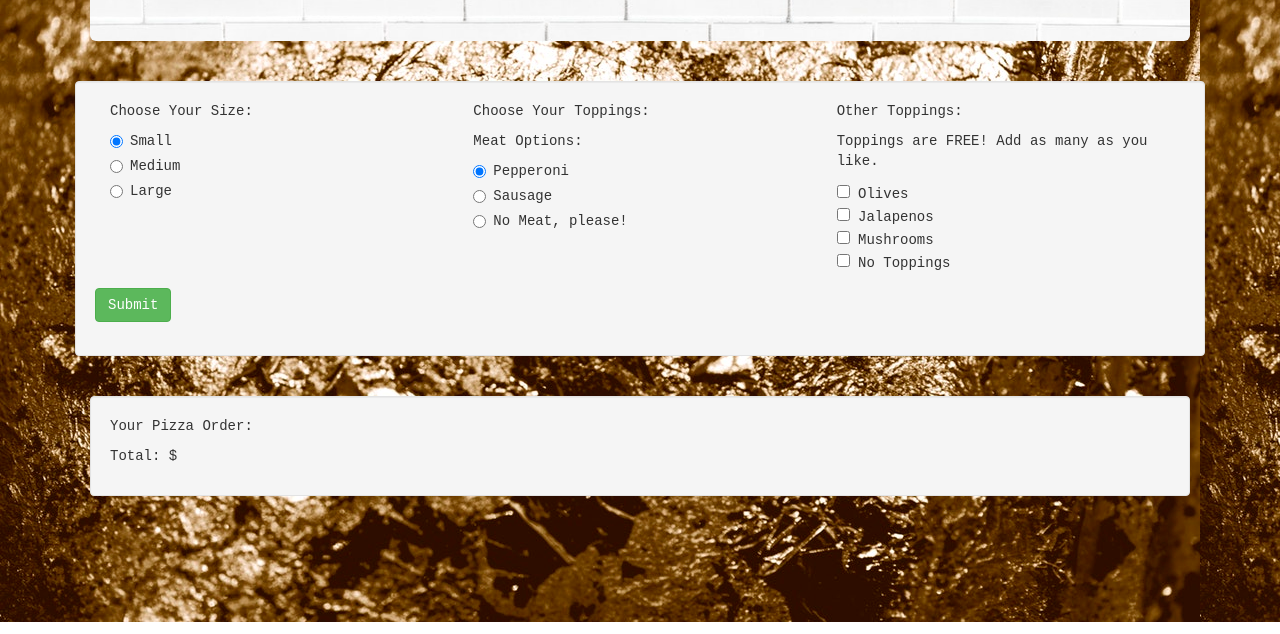
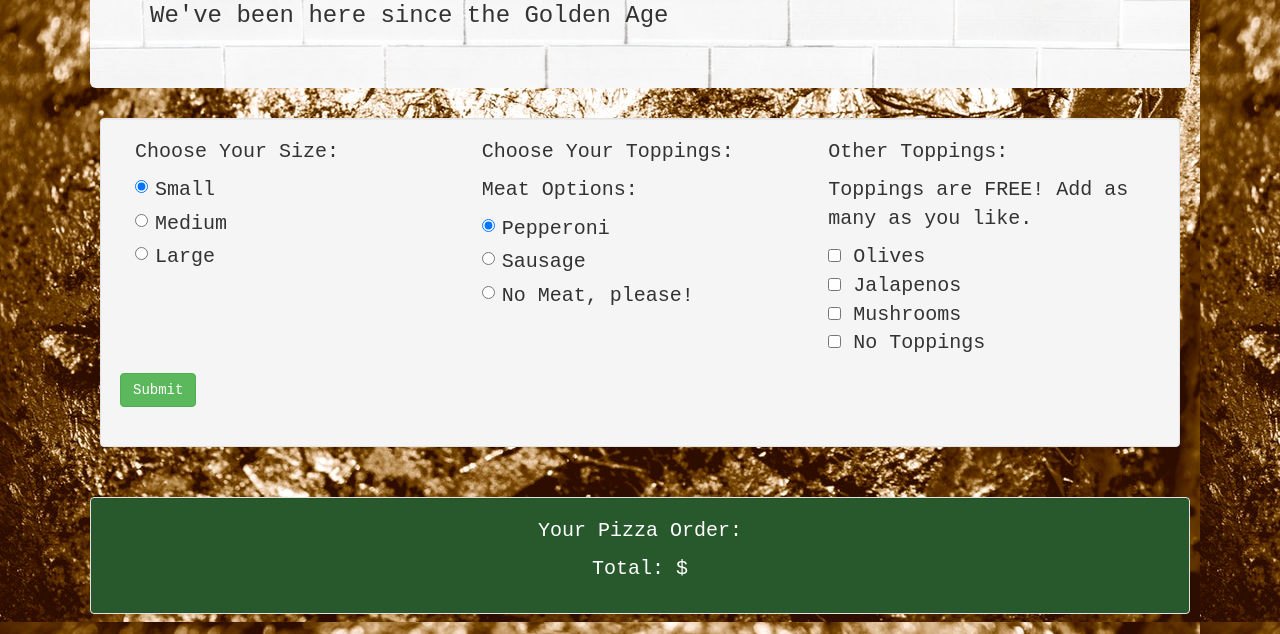
Before and after one commit to jaki-w/pizza-parlour, a plain HTML site: page index.html in a window 1280 px wide. Shown: the part 178-812 px from the top of the page. Drawn offline with Linux system fonts and the light colour scheme.

Commit message:
add more styling

```diff
--- a/css/styles.css
+++ b/css/styles.css
@@ -20,10 +20,15 @@ body {
 }
 
 #options {
-  /* background-image: url(../img/tile.jpg); */
+  font-size: 20px;
   margin: 20px;
+  padding: 10px;
 }
 
 #receipt {
   margin: 20px;
+  background-color: #27592D;
+  color: white;
+  text-align: center;
+  font-size: 20px;
 }
--- a/index.html
+++ b/index.html
@@ -11,10 +11,11 @@
     <div class="container">
       <div class="jumbotron">
         <h1>Golden Corner Pie Shop</h1>
+        <h3>We've been here since the Golden Age</h3>
       </div><!--jumbotron-->
 
-      <div class="row">
-        <div class="well" id="options">
+      <div class="row" id="options">
+        <div class="well">
           <form>
             <div class="col-md-4">
               <p>Choose Your Size:</p>
```
